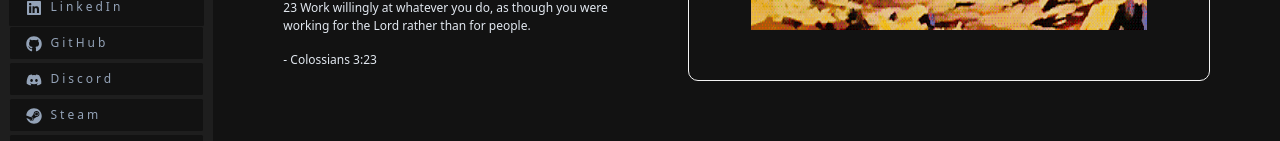
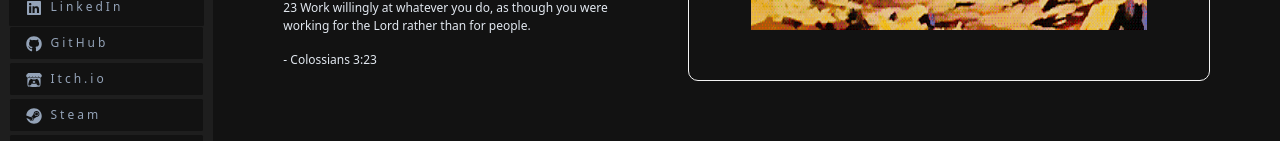
Before and after one commit to alcoranpaul/portfolio-pangalawa, a React (Vite) app: page / in a window 1280 px wide. Shown: the part 657-798 px from the top of the page. Built offline with nearby package versions, Linux system fonts and the light colour scheme.

Commit message:
Changed discord to Itch.io.

```diff
--- a/src/routes/sidebar/social-links/social_links.component.tsx
+++ b/src/routes/sidebar/social-links/social_links.component.tsx
@@ -1,6 +1,6 @@
 import { Fragment, ReactElement } from "react";
 import { Stack } from "react-bootstrap";
-import { FaDiscord, FaGithub, FaLinkedin, FaSteam } from "react-icons/fa";
+import { FaGithub, FaItchIo, FaLinkedin, FaSteam } from "react-icons/fa";
 import { SiRiotgames } from "react-icons/si";
 import SocialItem from "./social-item/social_item.component";
 
@@ -32,10 +32,10 @@ function SocialLinks(): ReactElement {
             link: "https://github.com/alcoranpaul",
             icon: <FaGithub />,
         },
-        discord: {
-            title: "Discord",
-            link: "https://discordlookup.com/user/581876912377561089",
-            icon: <FaDiscord />,
+        itch: {
+            title: "Itch.io",
+            link: "https://digitalino.itch.io",
+            icon: <FaItchIo />,
         },
         steam: {
             title: "Steam",
```
